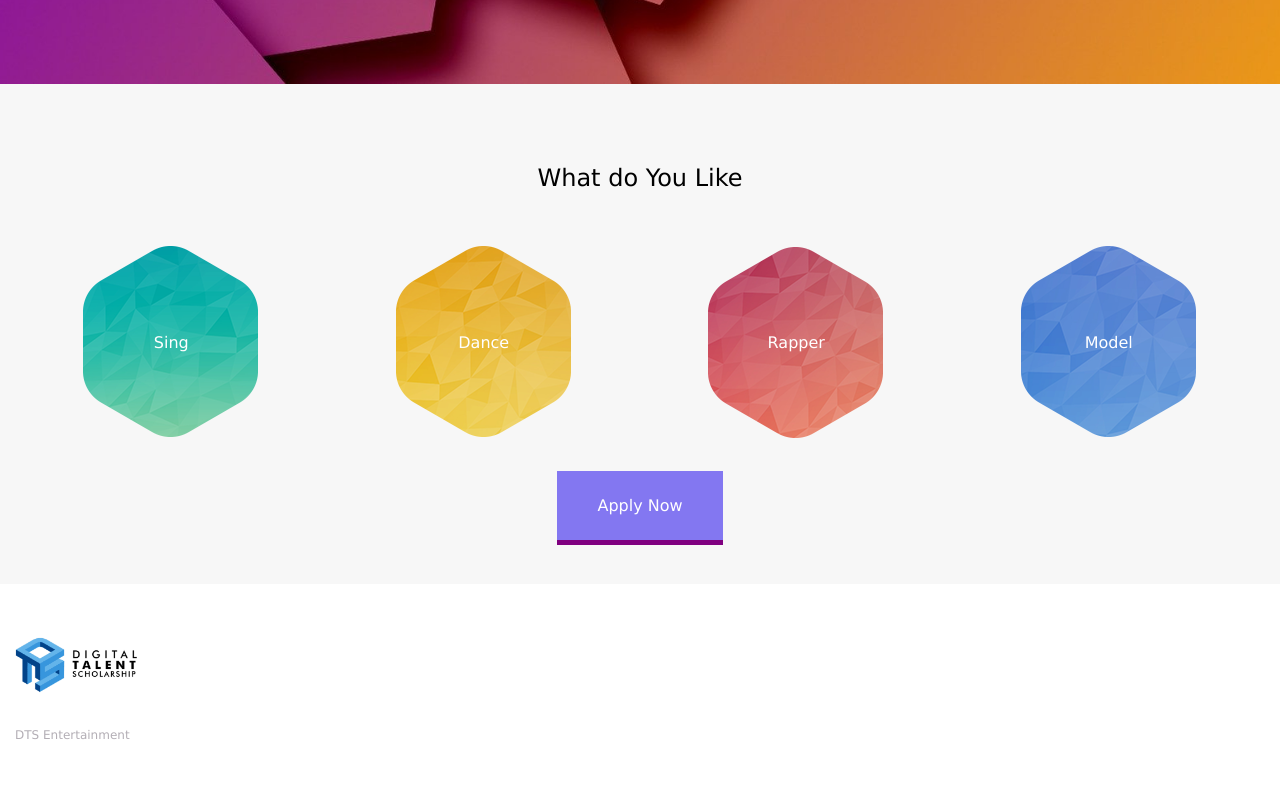
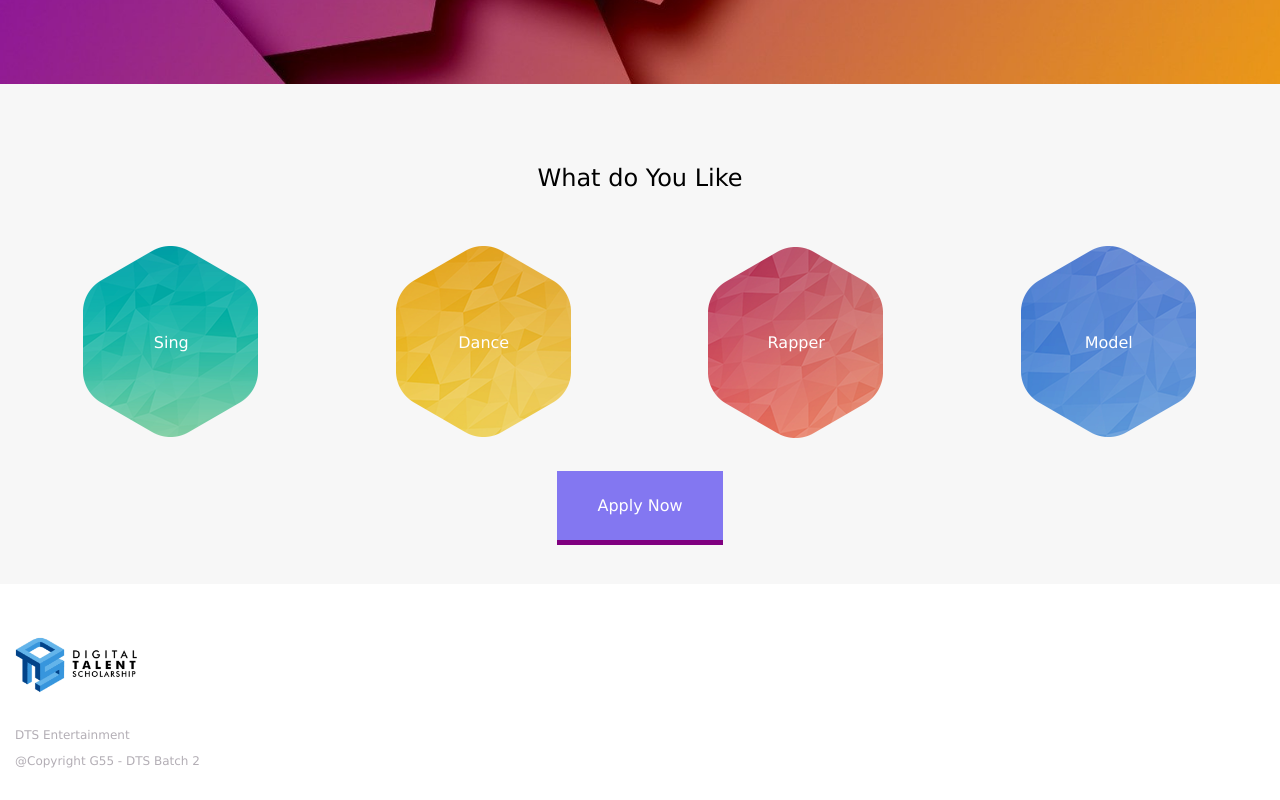
Before and after one commit to campexid/DTS_Online_Academy, a plain HTML site: page index.html in a window 1280 px wide. Shown: the part 492-1292 px from the top of the page. Before the commit the page ends 1266 px from the top, so only its background shows below. Drawn offline with Linux system fonts and the light colour scheme.

Commit message:
Update index.html

```diff
--- a/index.html
+++ b/index.html
@@ -71,6 +71,7 @@
     <div class="container">
        <img src="test.png">
        <p>DTS Entertainment</p>
+       <p>@Copyright G55 - DTS Batch 2</p>
   </footer>
 </body>
 </html>
```
